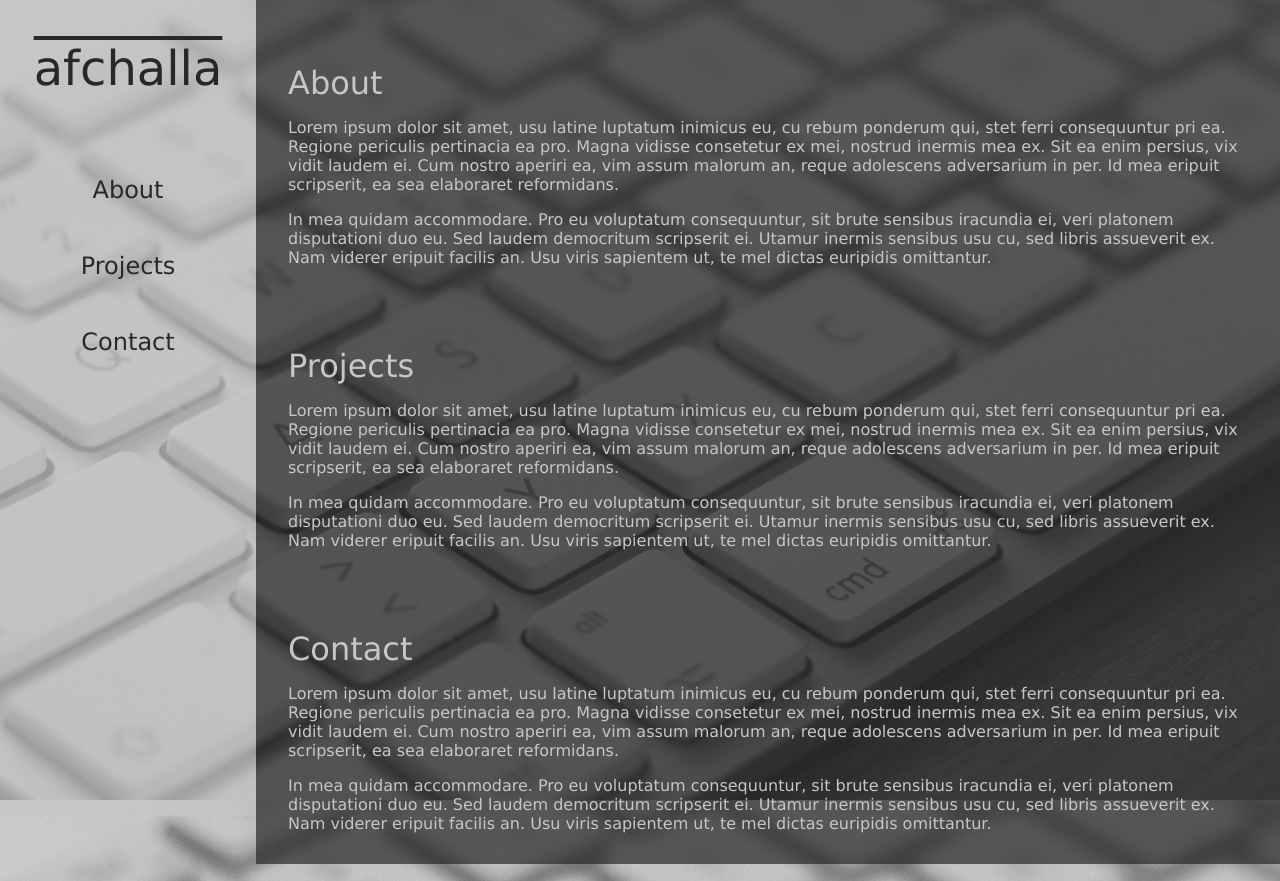
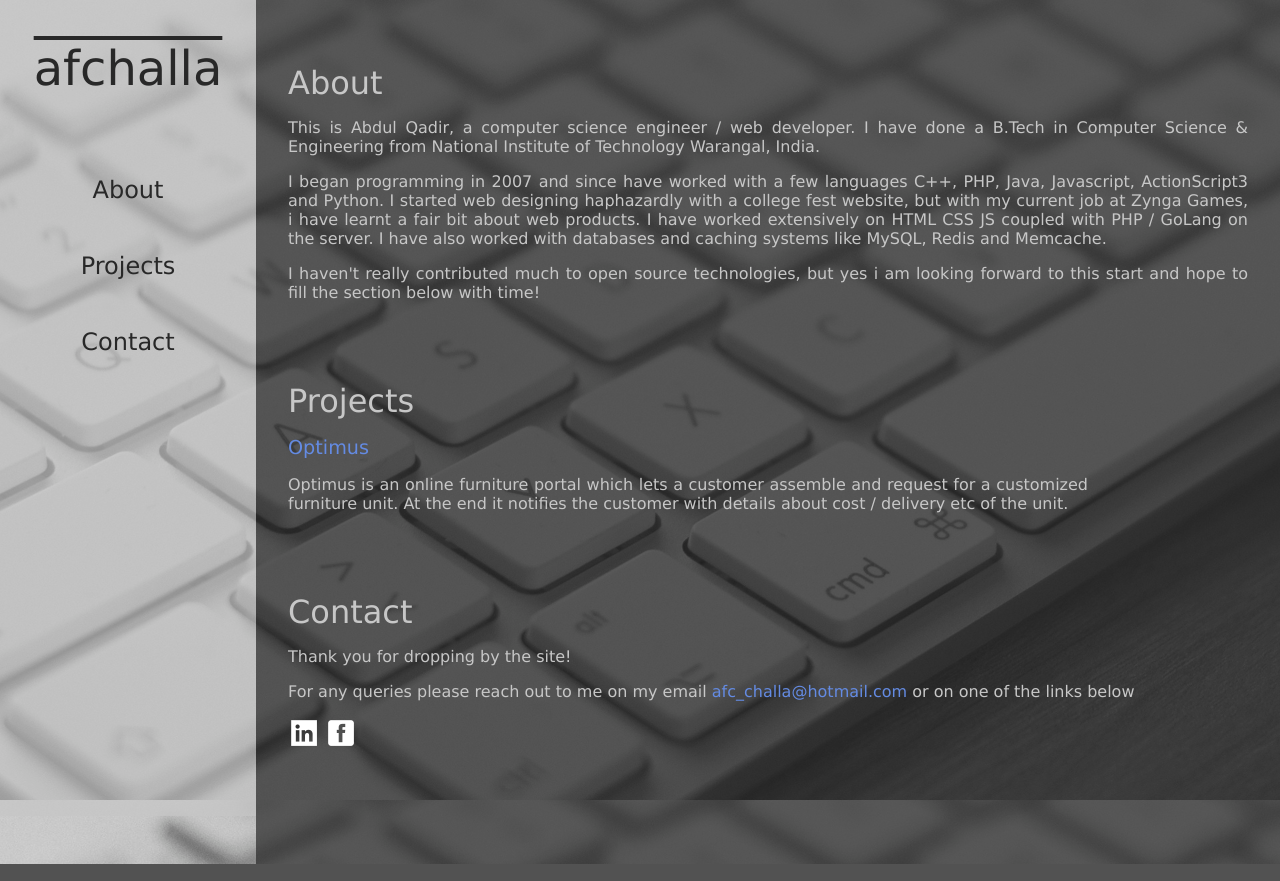
Before and after one commit to afchalla/afchalla.github.io, a PHP site: page / in a window 1280 px wide. Run offline with PHP 8.4, Linux system fonts and the light colour scheme; some libraries are stand-ins or nearby versions.

Commit message:
Adding details + CSS Fixes

```diff
--- a/css/main.css
+++ b/css/main.css
@@ -10,8 +10,12 @@ body {
 }
 
 a {
+	color: rgb(100, 139, 227);
 	text-decoration: none;
-	color:inherit;
+}
+
+p {
+	text-align: justify;
 }
 
 aside {
@@ -36,9 +40,7 @@ aside > .title-text {
 	-o-transition: background-color 0.7s ease;
 }
 
-aside > .title-text:hover{
-	background-color: rgba(10,10,10, 0.7);
-	color: rgb(250,250,250);
+aside > .title-text:hover {
 	background-color: rgba(40,40,40, 0.7);
 	color: rgb(199,199,199);
 	text-decoration: line-through;
@@ -64,9 +66,13 @@ aside > nav > ul li{
 	-o-transition: background-color 0.7s ease;
 }
 
-aside > nav > ul li:hover{
+aside > nav > ul li:hover {
 	background-color: rgba(40,40,40, 0.7);
 	color: rgb(199,199,199);
+}
+
+aside > nav > ul li a {
+	color: inherit;
 }
 
 section {
@@ -74,7 +80,7 @@ section {
 	padding:2em;
 	background-color: rgba(40,40,40, 0.7);
 	color: rgb(199,199,199);
-	height: 100vh;
+	min-height: 100vh;
 }
 
 section > article {
@@ -85,3 +91,16 @@ section > article {
 section > article > .head {
 	font-size: 2em;
 }
+
+#projects .project {
+	margin-top: 1em;
+	max-width: 50em;
+}
+
+#projects .project .project-header {
+	font-size: 1.2em;
+}
+
+#contact a img {
+	width: 2em;
+}
--- a/index.html
+++ b/index.html
@@ -23,18 +23,23 @@
 		<section>
 			<article id="about">
 				<div class="head">About</div>
-				<p>Lorem ipsum dolor sit amet, usu latine luptatum inimicus eu, cu rebum ponderum qui, stet ferri consequuntur pri ea. Regione periculis pertinacia ea pro. Magna vidisse consetetur ex mei, nostrud inermis mea ex. Sit ea enim persius, vix vidit laudem ei. Cum nostro aperiri ea, vim assum malorum an, reque adolescens adversarium in per. Id mea eripuit scripserit, ea sea elaboraret reformidans.</p>
-				<p>In mea quidam accommodare. Pro eu voluptatum consequuntur, sit brute sensibus iracundia ei, veri platonem disputationi duo eu. Sed laudem democritum scripserit ei. Utamur inermis sensibus usu cu, sed libris assueverit ex. Nam viderer eripuit facilis an. Usu viris sapientem ut, te mel dictas euripidis omittantur.</p>
+				<p>This is Abdul Qadir, a computer science engineer / web developer. I have done a B.Tech in Computer Science &amp; Engineering from National Institute of Technology Warangal, India.</p>
+				<p>I began programming in 2007 and since have worked with a few languages C++, PHP, Java, Javascript, ActionScript3 and Python. I started web designing haphazardly with a college fest website, but with my current job at Zynga Games, i have learnt a fair bit about web products. I have worked extensively on HTML CSS JS coupled with PHP / GoLang on the server. I have also worked with databases and caching systems like MySQL, Redis and Memcache.</p>
+				<p>I haven't really contributed much to open source technologies, but yes i am looking forward to this start and hope to fill the section below with time!</p>
 			</article>
 			<article id="projects">
 				<div class="head">Projects</div>
-				<p>Lorem ipsum dolor sit amet, usu latine luptatum inimicus eu, cu rebum ponderum qui, stet ferri consequuntur pri ea. Regione periculis pertinacia ea pro. Magna vidisse consetetur ex mei, nostrud inermis mea ex. Sit ea enim persius, vix vidit laudem ei. Cum nostro aperiri ea, vim assum malorum an, reque adolescens adversarium in per. Id mea eripuit scripserit, ea sea elaboraret reformidans.</p>
-				<p>In mea quidam accommodare. Pro eu voluptatum consequuntur, sit brute sensibus iracundia ei, veri platonem disputationi duo eu. Sed laudem democritum scripserit ei. Utamur inermis sensibus usu cu, sed libris assueverit ex. Nam viderer eripuit facilis an. Usu viris sapientem ut, te mel dictas euripidis omittantur.</p>
+				<div class="project">
+					<div class="project-header"><a target="_blank" href="http://www.woodshell.in/optimus">Optimus</a></div>
+					<p>Optimus is an online furniture portal which lets a customer assemble and request for a customized furniture unit. At the end it notifies the customer with details about cost / delivery etc of the unit.</p>
+				</div>
 			</article>
 			<article id="contact">
 				<div class="head">Contact</div>
-				<p>Lorem ipsum dolor sit amet, usu latine luptatum inimicus eu, cu rebum ponderum qui, stet ferri consequuntur pri ea. Regione periculis pertinacia ea pro. Magna vidisse consetetur ex mei, nostrud inermis mea ex. Sit ea enim persius, vix vidit laudem ei. Cum nostro aperiri ea, vim assum malorum an, reque adolescens adversarium in per. Id mea eripuit scripserit, ea sea elaboraret reformidans.</p>
-				<p>In mea quidam accommodare. Pro eu voluptatum consequuntur, sit brute sensibus iracundia ei, veri platonem disputationi duo eu. Sed laudem democritum scripserit ei. Utamur inermis sensibus usu cu, sed libris assueverit ex. Nam viderer eripuit facilis an. Usu viris sapientem ut, te mel dictas euripidis omittantur.</p>
+				<p>Thank you for dropping by the site!</p>
+				<p>For any queries please reach out to me on my email <a href="mailto:afc_challa@hotmail.com">afc_challa@hotmail.com</a> or on one of the links below</p>
+				<a href="https://in.linkedin.com/in/afchalla" target="_blank"><img src="images/linkedin.png"/></a>
+				<a href="https://www.facebook.com/afc.challa" target="_blank"><img src="images/facebook.png"/></a>
 			</article>
 		</section>
 	</body>
```
Also changed, not shown: images/facebook.png (added), images/github.png (added), images/linkedin.png (added).
